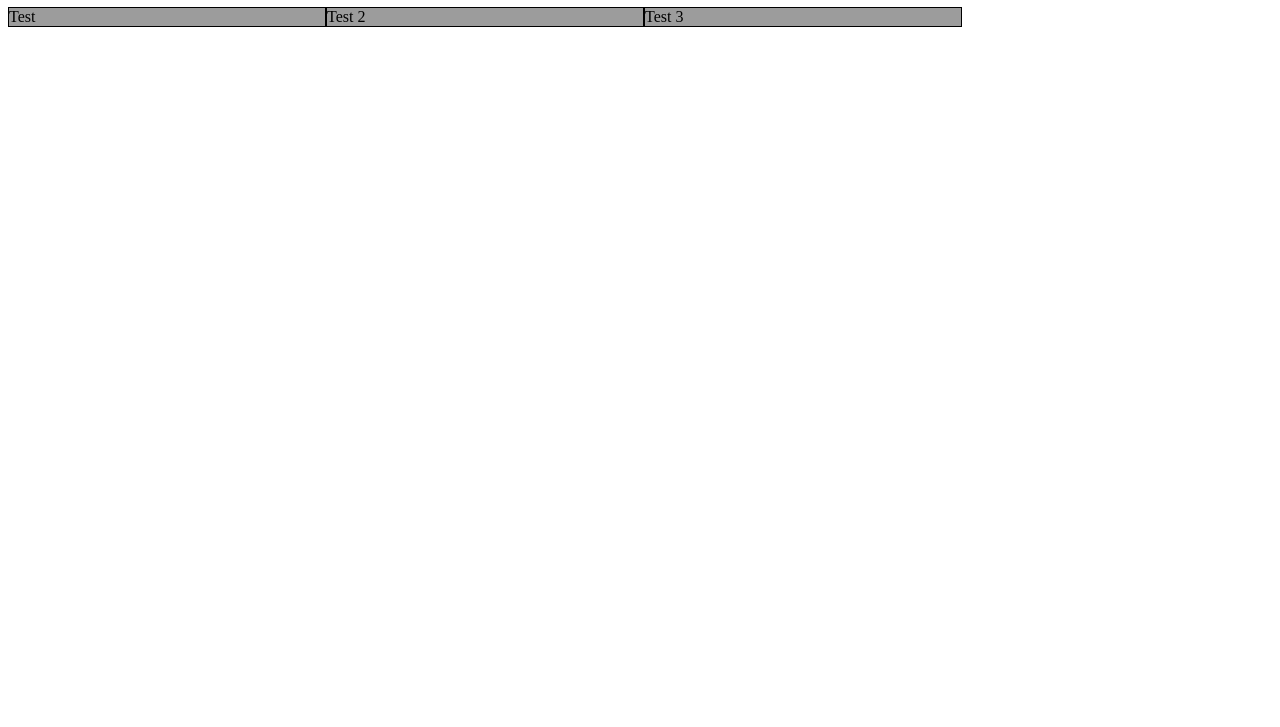
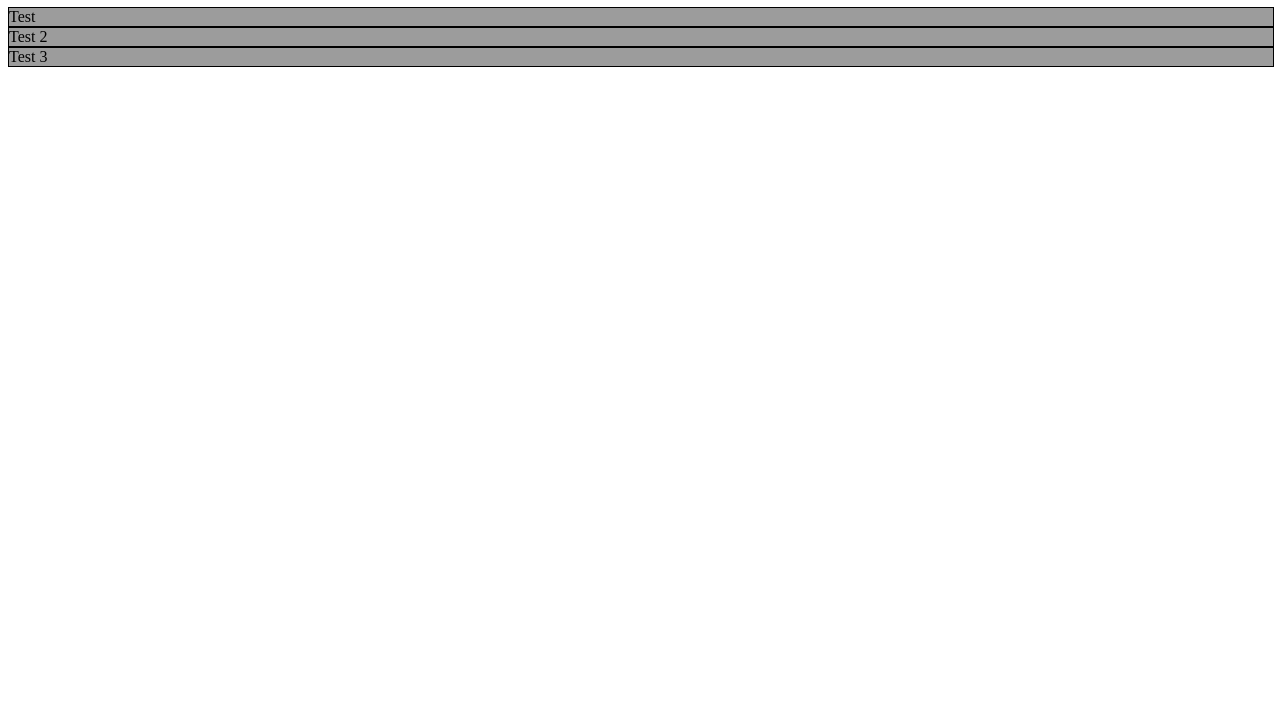
Before and after one commit to LemosF/coursera-test, a plain HTML site: page module2-solution/index.html in a window 1280 px wide. Shown: the part 73-800 px from the top of the page. Drawn offline with Linux system fonts and the light colour scheme.

Commit message:
Fix to test columns

```diff
--- a/module2-solution/css/styles.css
+++ b/module2-solution/css/styles.css
@@ -11,18 +11,24 @@ h1 {
     background-color: #9c9c9c;
     border-style: solid;
     border-color: #000000;
+    width: 100%;
+    height: 100%;
   }
 
   #b2 {
     background-color: #9c9c9c;
     border-style: solid;
     border-color: #000000;
+    width: 100%;
+    height: 100%;
   }
 
   #b3 {
     background-color: #9c9c9c;
     border-style: solid;
     border-color: #000000;
+    width: 100%;
+    height: 100%;
   }
 
   /********** Large devices only **********/
--- a/module2-solution/index.html
+++ b/module2-solution/index.html
@@ -10,9 +10,9 @@
 
     <section>
         <div id="row">
-            <div id="b1" class="col-lg-3 col-md-6"> Test </div>
-            <div id="b2" class="col-lg-3 col-md-6"> Test 2 </div>
-            <div id="b3" class="col-lg-3 col-md-6"> Test 3 </div>
+            <div id="b1" class="col-lg-4 col-md-6"> Test </div>
+            <div id="b2" class="col-lg-4 col-md-6"> Test 2 </div>
+            <div id="b3" class="col-lg-4 col-md-6"> Test 3 </div>
         </div>
     </section>
 </head>
```
